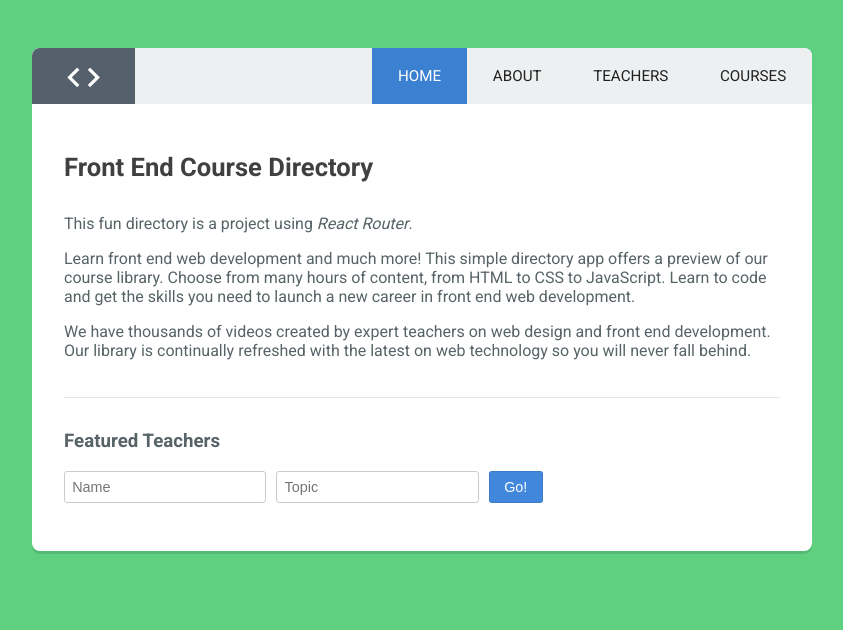
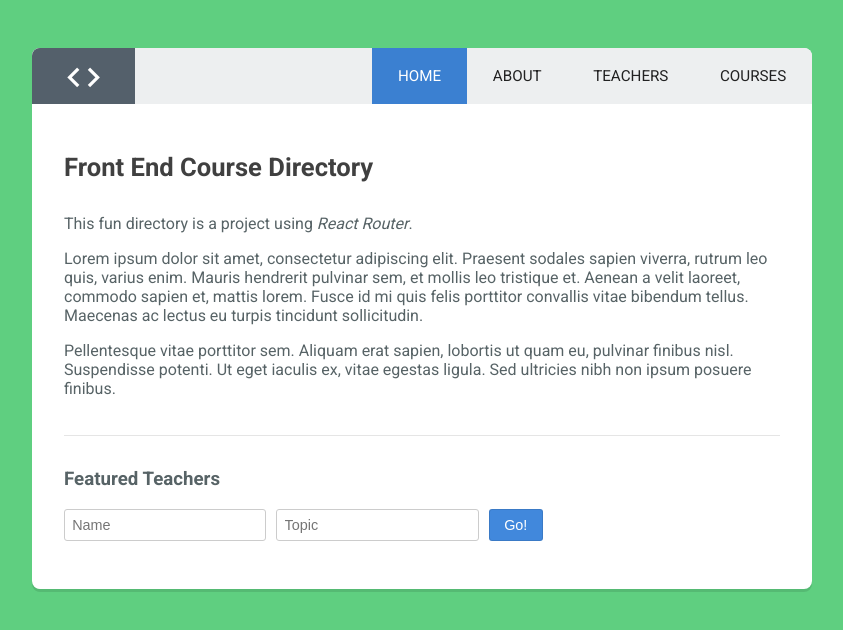
Before and after one commit to LWRGitHub/React-Router, a React (Create React App) app: page /home in a window 1280 px wide. Shown: the top 630 px of the page, without its empty margins (218-1061 px from the left). Built offline with nearby package versions, Linux system fonts and the light colour scheme.

Commit message:
Lorem Ipsum

```diff
--- a/src/components/About.js
+++ b/src/components/About.js
@@ -3,7 +3,7 @@ import React from 'react';
 const About = (props) => (
   <div className="main-content">
     <h2>{ props.title }</h2>
-    <p>The front end course directory lists many of the courses we teach on HTML, CSS, JavaScript and more! Be sure to visit the Teachers section to view a list of our talented teachers. Or visit the Courses section and select a topic -- HTML, CSS, or JavaScript -- to see a list of our courses.</p>
+    <p>Lorem ipsum dolor sit amet, consectetur adipiscing elit. Ut rutrum ipsum quis facilisis consequat. Aliquam lorem ante, luctus eget vehicula sit amet, accumsan in velit. Integer a faucibus ante. Praesent risus enim, tristique vel lobortis a, tincidunt a elit. Phasellus bibendum feugiat felis, a pulvinar purus rhoncus ac. Ut convallis nibh in mi euismod, eu cursus turpis hendrerit. Ut accumsan dignissim neque, vel vestibulum erat vulputate sed. Aliquam a ipsum accumsan, ultrices dolor sagittis, vulputate dui. Fusce est tortor, efficitur sodales orci vel, ornare placerat nibh.</p>
   </div>
 );
 
--- a/src/components/Home.js
+++ b/src/components/Home.js
@@ -15,8 +15,8 @@ class Home extends Component {
       <div className="main-content home">
         <h2>Front End Course Directory</h2>
         <p>This fun directory is a project using <em>React Router</em>.</p>
-        <p>Learn front end web development and much more! This simple directory app offers a preview of our course library. Choose from many hours of content, from HTML to CSS to JavaScript. Learn to code and get the skills you need to launch a new career in front end web development.</p>
-        <p>We have thousands of videos created by expert teachers on web design and front end development. Our library is continually refreshed with the latest on web technology so you will never fall behind.</p>
+        <p>Lorem ipsum dolor sit amet, consectetur adipiscing elit. Praesent sodales sapien viverra, rutrum leo quis, varius enim. Mauris hendrerit pulvinar sem, et mollis leo tristique et. Aenean a velit laoreet, commodo sapien et, mattis lorem. Fusce id mi quis felis porttitor convallis vitae bibendum tellus. Maecenas ac lectus eu turpis tincidunt sollicitudin.</p>
+        <p>Pellentesque vitae porttitor sem. Aliquam erat sapien, lobortis ut quam eu, pulvinar finibus nisl. Suspendisse potenti. Ut eget iaculis ex, vitae egestas ligula. Sed ultricies nibh non ipsum posuere finibus.</p>
         <hr />
         <h3>Featured Teachers</h3>
         <form onSubmit={this.handleSubmit}>
--- a/src/data/courses.js
+++ b/src/data/courses.js
@@ -1,37 +1,37 @@
 export const CSSCourses = [
   {
     title: "CSS Basics",
-    description: "CSS (Cascading Style Sheets) is a style sheet language that describes the presentation of web pages. Whereas HTML is what forms the structure of a web page, CSS is what we use to style the HTML with colors, backgrounds, font sizes, layout, and more. As you'll soon learn, CSS is one of the core technologies for designing and building websites.",
+    description: "Lorem ipsum dolor sit amet, consectetur adipiscing elit. Praesent sodales sapien viverra, rutrum leo quis, varius enim. Mauris hendrerit pulvinar sem, et mollis leo tristique et. Aenean a velit laoreet, commodo sapien et, mattis lorem. Fusce id mi quis felis porttitor convallis vitae bibendum tellus. Maecenas ac lectus eu turpis tincidunt sollicitudin.",
     img_src:"https://achievement-images.teamtreehouse.com/badges_css_basics_stage6.png",
     id: "css-1"
   },
   {
     title: "CSS Selectors",
-    description: "In this course, we're going to go beyond the basic selector concepts covered in CSS Basics. Besides the common ways to select elements with type, ID and class selectors, we're able to target elements based on their attributes, position in the HTML document, even their relation to other elements.",
+    description: "Lorem ipsum dolor sit amet, consectetur adipiscing elit. Praesent sodales sapien viverra, rutrum leo quis, varius enim. Mauris hendrerit pulvinar sem, et mollis leo tristique et. Aenean a velit laoreet, commodo sapien et, mattis lorem. Fusce id mi quis felis porttitor convallis vitae bibendum tellus. Maecenas ac lectus eu turpis tincidunt sollicitudin.",
     img_src: "https://achievement-images.teamtreehouse.com/badges_css_selectors_stage01.png",
     id: "css-2"
   },
   {
     title: "Responsive Layouts",
-    description: "Responsive web design is a collection of techniques for building websites that work on multiple screen sizes. In these lessons, we're going to use the foundational principles of responsive design as a framework for thinking about page layout. By the end, you should have a better understanding of how to approach common decisions in responsive design.",
+    description: "Lorem ipsum dolor sit amet, consectetur adipiscing elit. Praesent sodales sapien viverra, rutrum leo quis, varius enim. Mauris hendrerit pulvinar sem, et mollis leo tristique et. Aenean a velit laoreet, commodo sapien et, mattis lorem. Fusce id mi quis felis porttitor convallis vitae bibendum tellus. Maecenas ac lectus eu turpis tincidunt sollicitudin.",
     img_src: "https://achievement-images.teamtreehouse.com/badges-CSS-ResponsiveLayouts-stage3.png",
     id: "css-3"
   },
   {
     title: "CSS Flexbox Layout",
-    description: "Flexbox is a set of CSS properties that give you a flexible way to lay out content. With flexbox you can change the direction, alignment, size and order of elements, regardless of their original size and order in the HTML. You can even stretch and shrink elements and distribute space, all with just a few lines of CSS!",
+    description: "Lorem ipsum dolor sit amet, consectetur adipiscing elit. Praesent sodales sapien viverra, rutrum leo quis, varius enim. Mauris hendrerit pulvinar sem, et mollis leo tristique et. Aenean a velit laoreet, commodo sapien et, mattis lorem. Fusce id mi quis felis porttitor convallis vitae bibendum tellus. Maecenas ac lectus eu turpis tincidunt sollicitudin.",
     img_src: "https://achievement-images.teamtreehouse.com/badges_css_flexbox_layout_stage1.png",
     id: "css-4"
   },
   {
     title: "CSS Transitions and Transforms",
-    description: "CSS transitions and transforms can create simple animations that enhance user interactions in websites and apps. In this course, you'll build an interactive image gallery using CSS transitions and transforms.",
+    description: "Lorem ipsum dolor sit amet, consectetur adipiscing elit. Praesent sodales sapien viverra, rutrum leo quis, varius enim. Mauris hendrerit pulvinar sem, et mollis leo tristique et. Aenean a velit laoreet, commodo sapien et, mattis lorem. Fusce id mi quis felis porttitor convallis vitae bibendum tellus. Maecenas ac lectus eu turpis tincidunt sollicitudin.",
     img_src: "https://achievement-images.teamtreehouse.com/css-transitions-and-transforms-badge-02.png",
     id: "css-5"
   },
   {
     title: "Bootstrap 4 Basics",
-    description: "Learn to use Bootstrap 4, one of the most popular open source front end frameworks, to help you build a functional design and layout in little time.",
+    description: "Lorem ipsum dolor sit amet, consectetur adipiscing elit. Praesent sodales sapien viverra, rutrum leo quis, varius enim. Mauris hendrerit pulvinar sem, et mollis leo tristique et. Aenean a velit laoreet, commodo sapien et, mattis lorem. Fusce id mi quis felis porttitor convallis vitae bibendum tellus. Maecenas ac lectus eu turpis tincidunt sollicitudin.",
     img_src: "https://achievement-images.teamtreehouse.com/badge_bootstrap-4-basics_stage01.png",
     id: "css-6"
   }
@@ -40,37 +40,37 @@ export const CSSCourses = [
 export const HTMLCourses =[
     {
       title: "How to Make a Website",
-      description: "If you’ve never built a website before and you have no coding or design experience, this is the place to start. In this project, we learn how to build a modern portfolio website for desktops, tablets, and mobile devices. We start with basic HTML and CSS syntax. Next, we learn how to build custom web pages with an image gallery and contact page. Finally, we walk through how to share a website live on the web.",
+      description: "Lorem ipsum dolor sit amet, consectetur adipiscing elit. Praesent sodales sapien viverra, rutrum leo quis, varius enim. Mauris hendrerit pulvinar sem, et mollis leo tristique et. Aenean a velit laoreet, commodo sapien et, mattis lorem. Fusce id mi quis felis porttitor convallis vitae bibendum tellus. Maecenas ac lectus eu turpis tincidunt sollicitudin.",
       img_src: "https://achievement-images.teamtreehouse.com/bagdes_html_howtobuildawebsite_stage02.png",
       id: "html-1"
     },
     {
       title: "HTML Forms",
-      description: "The web is a two-way communication medium. There’s lots of HTML elements for displaying data and producing output, and conversely, there’s also lots of HTML elements for accepting input. Accepting input from the user means creating web forms. In this course, we’ll learn about all the most important form elements that web professionals use on a daily basis.",
+      description: "Lorem ipsum dolor sit amet, consectetur adipiscing elit. Praesent sodales sapien viverra, rutrum leo quis, varius enim. Mauris hendrerit pulvinar sem, et mollis leo tristique et. Aenean a velit laoreet, commodo sapien et, mattis lorem. Fusce id mi quis felis porttitor convallis vitae bibendum tellus. Maecenas ac lectus eu turpis tincidunt sollicitudin.",
       img_src: "https://achievement-images.teamtreehouse.com/badges_html_forms_stage1.png",
       id: "html-2"
     },
     {
       title: "HTML Video and Audio",
-      description: "Text and images have always been the foundation of web content, but more than ever, video and audio are also a part of that content mix. Fortunately, we can now create standards-based video and audio players that don't require the use of plugins. Adding video and audio to a webpage is almost as easy as adding an image or formatting some text.",
+      description: "Lorem ipsum dolor sit amet, consectetur adipiscing elit. Praesent sodales sapien viverra, rutrum leo quis, varius enim. Mauris hendrerit pulvinar sem, et mollis leo tristique et. Aenean a velit laoreet, commodo sapien et, mattis lorem. Fusce id mi quis felis porttitor convallis vitae bibendum tellus. Maecenas ac lectus eu turpis tincidunt sollicitudin.",
       img_src: "https://achievement-images.teamtreehouse.com/badges-html-videoaudio-stage1.png",
       id: "html-3"
     },
     {
       title: "SVG Basics",
-      description: "Scalable Vector Graphics (SVG) is an XML markup language for creating two-dimensional images using vectors. This is different from traditional raster-based image formats that use pixels, like JPEG and PNG. When used on web pages, SVG images provide an infinite level of detail, so they look sharp regardless of screen size or pixel density. ",
+      description: "Lorem ipsum dolor sit amet, consectetur adipiscing elit. Praesent sodales sapien viverra, rutrum leo quis, varius enim. Mauris hendrerit pulvinar sem, et mollis leo tristique et. Aenean a velit laoreet, commodo sapien et, mattis lorem. Fusce id mi quis felis porttitor convallis vitae bibendum tellus. Maecenas ac lectus eu turpis tincidunt sollicitudin.",
       img_src: "https://achievement-images.teamtreehouse.com/badges-html-svg-stage1.png",
       id: "html-4"
     },
     {
       title: "Responsive Images",
-      description: "Using the new source-set and sizes attributes, and the new picture element, it's possible to create images that behave better in a responsive design. These new pieces of markup allow us to deliver the right image to the right device, based on resolution, pixel density, and other factors we define. This will help web pages load faster and look better, and the most capable devices will get the best looking images possible.",
+      description: "Lorem ipsum dolor sit amet, consectetur adipiscing elit. Praesent sodales sapien viverra, rutrum leo quis, varius enim. Mauris hendrerit pulvinar sem, et mollis leo tristique et. Aenean a velit laoreet, commodo sapien et, mattis lorem. Fusce id mi quis felis porttitor convallis vitae bibendum tellus. Maecenas ac lectus eu turpis tincidunt sollicitudin.",
       img_src: "https://achievement-images.teamtreehouse.com/badges_html_respimages_stage2.png",
       id: "html-5"
     },
     {
       title: "Introduction to HTML and CSS",
-      description: "Get started creating web pages with HTML and CSS, the basic building blocks of web development. HTML, or Hypertext Markup Language, is a standard set of tags you will use to tell the web browser how the content of your web pages and applications are structured. Use CSS, or Cascading Style Sheets, to select HTML tags and tell the browser what your content should look like. ",
+      description: "Lorem ipsum dolor sit amet, consectetur adipiscing elit. Praesent sodales sapien viverra, rutrum leo quis, varius enim. Mauris hendrerit pulvinar sem, et mollis leo tristique et. Aenean a velit laoreet, commodo sapien et, mattis lorem. Fusce id mi quis felis porttitor convallis vitae bibendum tellus. Maecenas ac lectus eu turpis tincidunt sollicitudin.",
       img_src: "https://achievement-images.teamtreehouse.com/badges_intro_to_html_css_stage-01.png",
       id: "html-6"
     }
@@ -79,37 +79,37 @@ export const HTMLCourses =[
 export const JSCourses = [
   {
     title:"JavaScript Basics",
-    description:"JavaScript is a programming language that drives the web: from front-end user interface design, to backend server-side programming, you'll find JavaScript at every stage of a web site and web application. In this course, you'll learn the fundamental programming concepts and syntax of the JavaScript programming language.",
+    description:"Lorem ipsum dolor sit amet, consectetur adipiscing elit. Praesent sodales sapien viverra, rutrum leo quis, varius enim. Mauris hendrerit pulvinar sem, et mollis leo tristique et. Aenean a velit laoreet, commodo sapien et, mattis lorem. Fusce id mi quis felis porttitor convallis vitae bibendum tellus. Maecenas ac lectus eu turpis tincidunt sollicitudin.",
     img_src:"https://achievement-images.teamtreehouse.com/badges_JavaScript_Basics_Stage1.png",
     id: "js-1"
   },
   {
     title:"JavaScript Loops, Arrays and Objects",
-    description:"Storing, tracking and handling data is a large part of computer programming. Arrays provide a method for storing multiple values into a single variable. That makes an array a convenient way to pass around a list of items.",
+    description:"Lorem ipsum dolor sit amet, consectetur adipiscing elit. Praesent sodales sapien viverra, rutrum leo quis, varius enim. Mauris hendrerit pulvinar sem, et mollis leo tristique et. Aenean a velit laoreet, commodo sapien et, mattis lorem. Fusce id mi quis felis porttitor convallis vitae bibendum tellus. Maecenas ac lectus eu turpis tincidunt sollicitudin.",
     img_src:"https://achievement-images.teamtreehouse.com/badges_JavaScript_Basics_Stage5.png",
     id: "js-2"
   },
   {
     title: "jQuery Basics",
-    description: "jQuery Basics covers why you'd want to use jQuery, what it is and how to include it in your projects. You'll build several projects over the course to give you the confidence to integrate jQuery in your own projects and add that level of flair and interactivity to any site you work on.",
+    description: "Lorem ipsum dolor sit amet, consectetur adipiscing elit. Praesent sodales sapien viverra, rutrum leo quis, varius enim. Mauris hendrerit pulvinar sem, et mollis leo tristique et. Aenean a velit laoreet, commodo sapien et, mattis lorem. Fusce id mi quis felis porttitor convallis vitae bibendum tellus. Maecenas ac lectus eu turpis tincidunt sollicitudin.",
     img_src: "https://achievement-images.teamtreehouse.com/badges_JavaScript_jQueryBasics_Stage1.png",
     id: "js-3"
   },
   {
     title: "AJAX Basics",
-    description: "AJAX is an important front-end web technology that lets JavaScript communicate with a web server. It lets you load new content without leaving the current page, creating a better, faster experience for your web site's visitors. In this course, you'll learn how AJAX works and how you can use JavaScript to communicate with a web server.",
+    description: "Lorem ipsum dolor sit amet, consectetur adipiscing elit. Praesent sodales sapien viverra, rutrum leo quis, varius enim. Mauris hendrerit pulvinar sem, et mollis leo tristique et. Aenean a velit laoreet, commodo sapien et, mattis lorem. Fusce id mi quis felis porttitor convallis vitae bibendum tellus. Maecenas ac lectus eu turpis tincidunt sollicitudin.",
     img_src: "https://achievement-images.teamtreehouse.com/badges_JavaScript_AJAXBasics_Stage3.png",
     id: "js-4"
   },
   {
     title: "Interactive Web Pages with JavaScript",
-    description: "In this course we’ll create a to-do list application using JavaScript alone, without using any third party libraries. You’ll get to grips with manipulating and traversing the DOM and adding event handlers to web page elements. The things that you can do with JavaScript are always increasing and this course will give you a solid footing going forward.",
+    description: "Lorem ipsum dolor sit amet, consectetur adipiscing elit. Praesent sodales sapien viverra, rutrum leo quis, varius enim. Mauris hendrerit pulvinar sem, et mollis leo tristique et. Aenean a velit laoreet, commodo sapien et, mattis lorem. Fusce id mi quis felis porttitor convallis vitae bibendum tellus. Maecenas ac lectus eu turpis tincidunt sollicitudin.",
     img_src: "https://achievement-images.teamtreehouse.com/bagdes-javascript-interactiveweb-stage-12.png",
     id: "js-5"
   },
   {
     title: "Node.js Basics",
-    description: "In this course we will create a command line application to retrieve user's profile information from the Treehouse website. We'll be writing our application in JavaScript to run on the Node.js platform.",
+    description: "Lorem ipsum dolor sit amet, consectetur adipiscing elit. Praesent sodales sapien viverra, rutrum leo quis, varius enim. Mauris hendrerit pulvinar sem, et mollis leo tristique et. Aenean a velit laoreet, commodo sapien et, mattis lorem. Fusce id mi quis felis porttitor convallis vitae bibendum tellus. Maecenas ac lectus eu turpis tincidunt sollicitudin.",
     img_src: "https://achievement-images.teamtreehouse.com/badges_JavaScript_nodeBasics_Stage1.png",
     id: "js-6"
   }
```
Also changed, not shown: src/data/teachers.js (+6 -6 lines).
